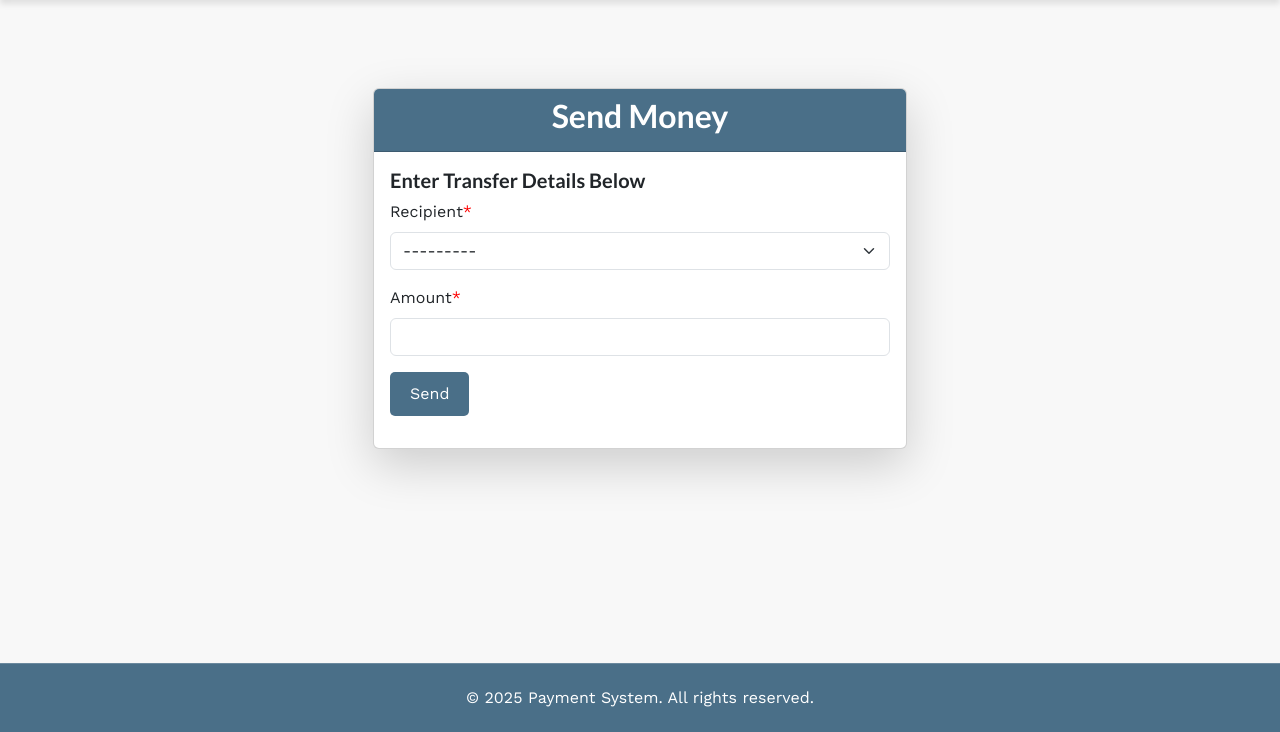
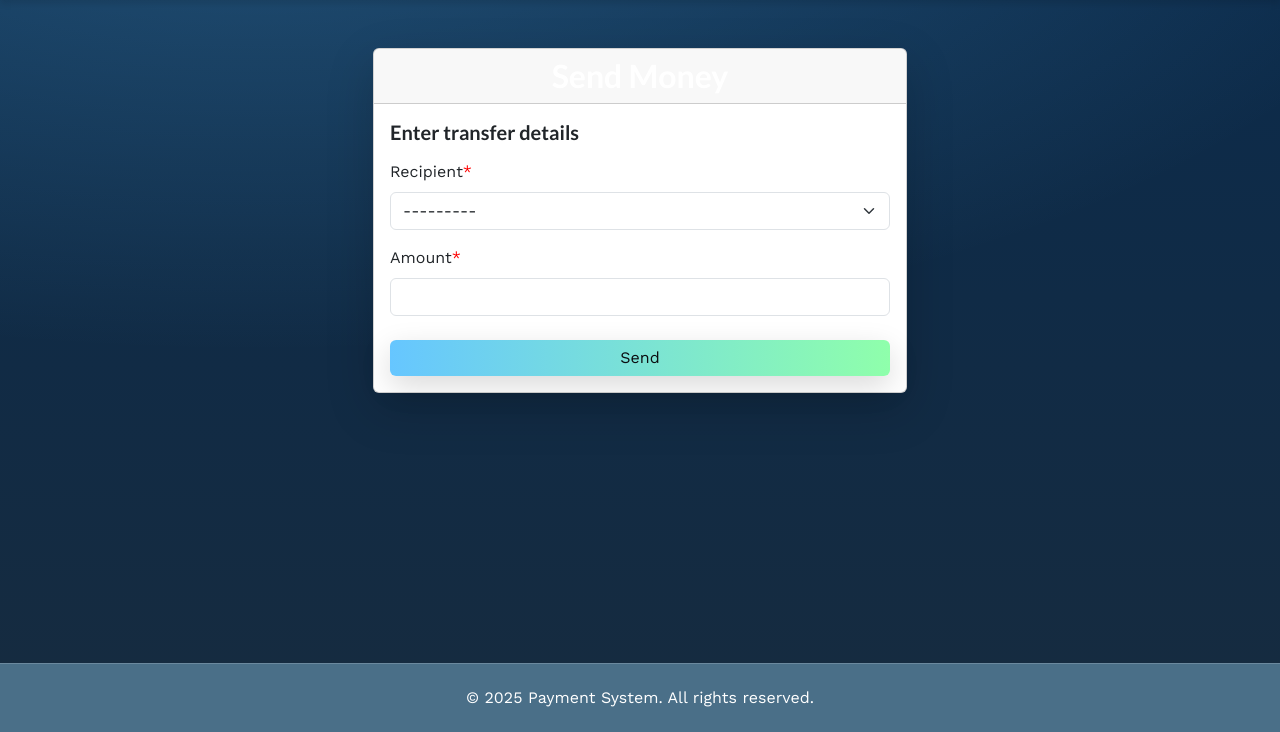
Before and after one commit to seore/PaymentSystem-webApp, a Django app: page /send/ in a window 1280 px wide. Shown: the part 68-800 px from the top of the page. Run offline with Django 5.2, Linux system fonts and the light colour scheme; a user stored in the database is signed in; data comes from the database, SQL or seed files in the repository; some libraries are stand-ins or nearby versions.

Commit message:
Layout update paymetScreen

```diff
--- a/webapps/webapps2025/templates/payapp/send_money.html
+++ b/webapps/webapps2025/templates/payapp/send_money.html
@@ -1,60 +1,56 @@
 {% extends 'base.html' %}
 {% load crispy_forms_tags %}
+
+{% block body_class %}theme-hero{% endblock %}
+
 {% block content %}
-<div class="container mt-5">
+<div class="container py-5">
   <div class="row justify-content-center">
     <div class="col-md-6">
-            <div class="card shadow-lg">
-                <div class="card-header text-center text-white" style="background-color: #4A6F88;">
-                    <h2>Send Money</h2>
+
+      <div class="card send-card shadow-lg">
+        <div class="card-header text-center text-white send-head">
+          <h2 class="mb-0">Send Money</h2>
         </div>
+
         <div class="card-body">
-                    <form method="post">
+          <h5 class="mb-3">Enter transfer details</h5>
+
+          <form method="post" novalidate>
             {% csrf_token %}
-                            <div class="card-title mb-3">
-                                <h5>Enter Transfer Details Below</h5>
             {{ form|crispy }}
-                                <button type="submit" class="btn btn-custom btn-block">Send</button>
-                            </div>
+
+            <button type="submit" class="btn btn-gradient w-100 mt-2">Send</button>
           </form>
         </div>
       </div>
+
     </div>
   </div>
 </div>
-<script src="https://cdn.jsdelivr.net/npm/bootstrap@5.3.0-alpha1/dist/js/bootstrap.bundle.min.js"></script>
 {% endblock %}
 
 {% block styles %}
 <style>
-    h2 {
-        background: #4A6F88;
-        -webkit-background-clip: text;
-        color: transparent;
-        font-weight: bold;
-        font-size: 20px;
+  .send-card{
+    border-radius: 12px;
+    border: 1px solid rgba(255,255,255,.6);
+    background: rgba(255,255,255,.88);
+    backdrop-filter: blur(8px);
+  }
+  @media (prefers-color-scheme: dark){
+    .send-card{ background: rgba(18,22,27,.65); border-color: rgba(255,255,255,.12); }
   }
 
-    .card-body {
-        padding: 20px;
-    }
+  .send-head{ background:#4A6F88; border-top-left-radius:12px; border-top-right-radius:12px; }
 
-    .card {
-        border-radius: 12px;
-        box-shadow: 0 4px 6px rgba(0, 0, 0, 0.1);
-    }
+  .card-body{ padding: 22px; color:#0f172a; }
+  .card-body h5{ color:#0f172a; font-weight:700; }
 
-    .btn-custom {
-        background: #4A6F88;
-        color: white;
-        border: none;
-        border-radius: 5px;
-        padding: 10px 20px;
-        transition: background 0.2s;
-    }
+  /* gradient primary button already defined in base as .btn-gradient */
+  .btn-gradient{ width:100%; }
 
-    .btn-custom:hover {
-        background: #4A6F88;
-    }
+  /* tighten crispy spacing a bit */
+  .form-group, .mb-3{ margin-bottom: .9rem !important; }
 </style>
 {% endblock %}
```
Lines whose indentation alone changed are shown as unchanged.
